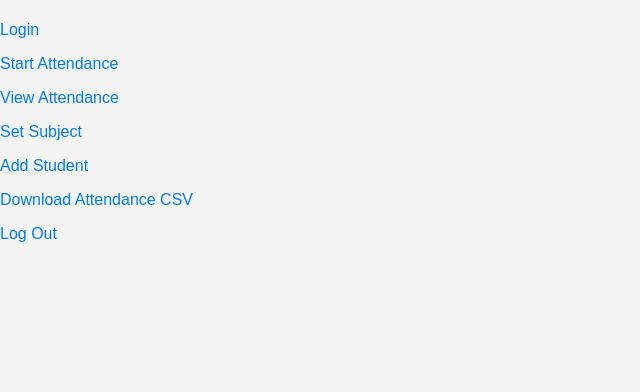
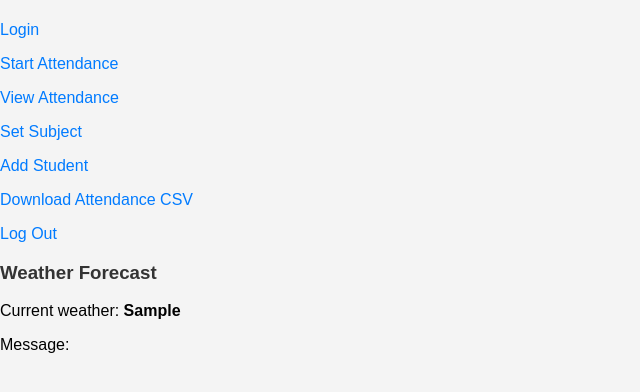
Before and after one commit to AntonioLabinjan/CV-attendance, a Flask app: template templates/index.html in a window 1280 px wide. Shown: the part 47-439 px from the top of the page, without its empty margins (0-640 px from the left). Run offline with Flask 3, Linux system fonts and the light colour scheme; the template is opened without the code that fills it: most values are stand-ins (such as "Sample title", 1, 10 or a date in 2020).

Commit message:
Update index.html

```diff
--- a/templates/index.html
+++ b/templates/index.html
@@ -15,5 +15,11 @@
     <p><a href="{{ url_for('add_student') }}">Add Student</a></p>
     <p><a href="{{ url_for('download_attendance') }}">Download Attendance CSV</a></p>
     <p><a href="{{ url_for('logout') }}">Log Out</a></p>
+
+    <div class="mt-5">
+      <h3>Weather Forecast</h3>
+      <p>Current weather: <strong>{{ weather_condition }}</strong></p>
+      <p>Message: <strong>{{ message }}</strong></p>
+  </div>
 </body>
 </html>
```
